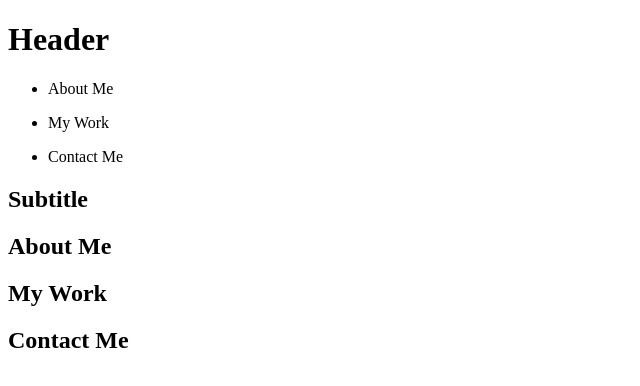
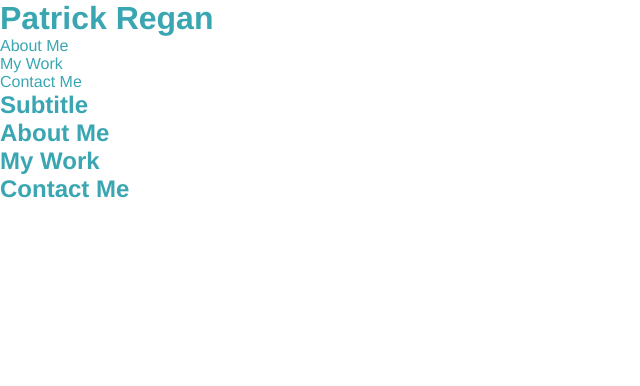
Before and after one commit to patrickaregan/challenge-02, a plain HTML site: page index.html in a window 1280 px wide. Shown: the whole page, without its empty margins (0-640 px from the left). Drawn offline with Linux system fonts and the light colour scheme.

Commit message:
add style sheet

```diff
--- /dev/null
+++ b/assets/css/style.css
@@ -0,0 +1,10 @@
+* {
+    margin: 0;
+    padding: 0;
+    box-sizing: border-box;
+}
+
+body {
+    color: #39a6b2;
+    font-family: Helvetica, Arial, sans-serif;
+}
--- a/index.html
+++ b/index.html
@@ -2,13 +2,14 @@
 <html lang="en-us">
     <head>
         <meta charset="UTF-8" />
-        <title>Patrick A. Regan</title>
+        <title>Patrick Regan</title>
+        <link rel="stylesheet" href="./assets/css/style.css" />
     </head>
     <body>
 
         <!-- Header -->
         <header>
-            <h1>Header</h1>
+            <h1>Patrick Regan</h1>
             <nav>
                 <ul>
                     <li>About Me</li>
```
